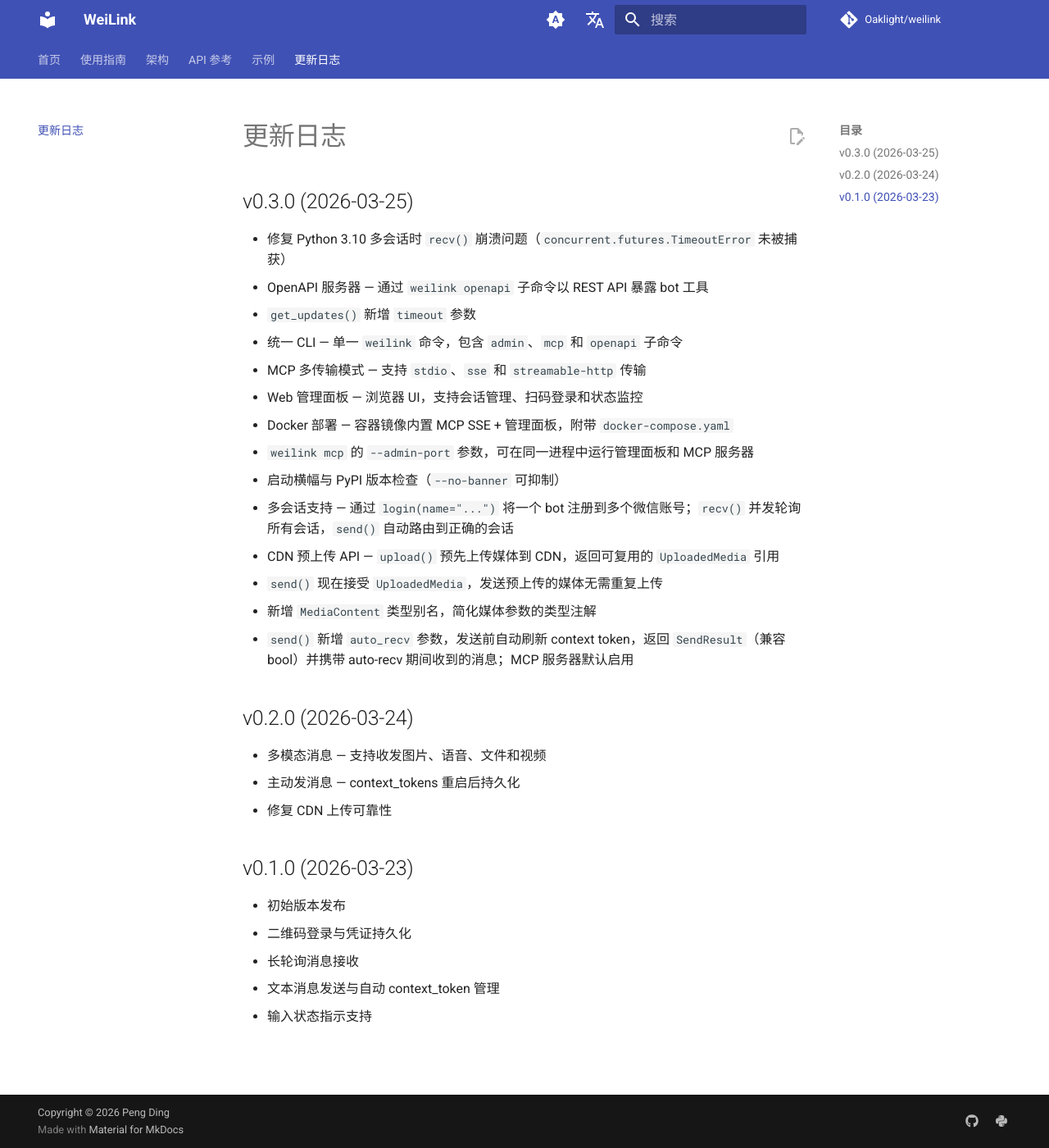
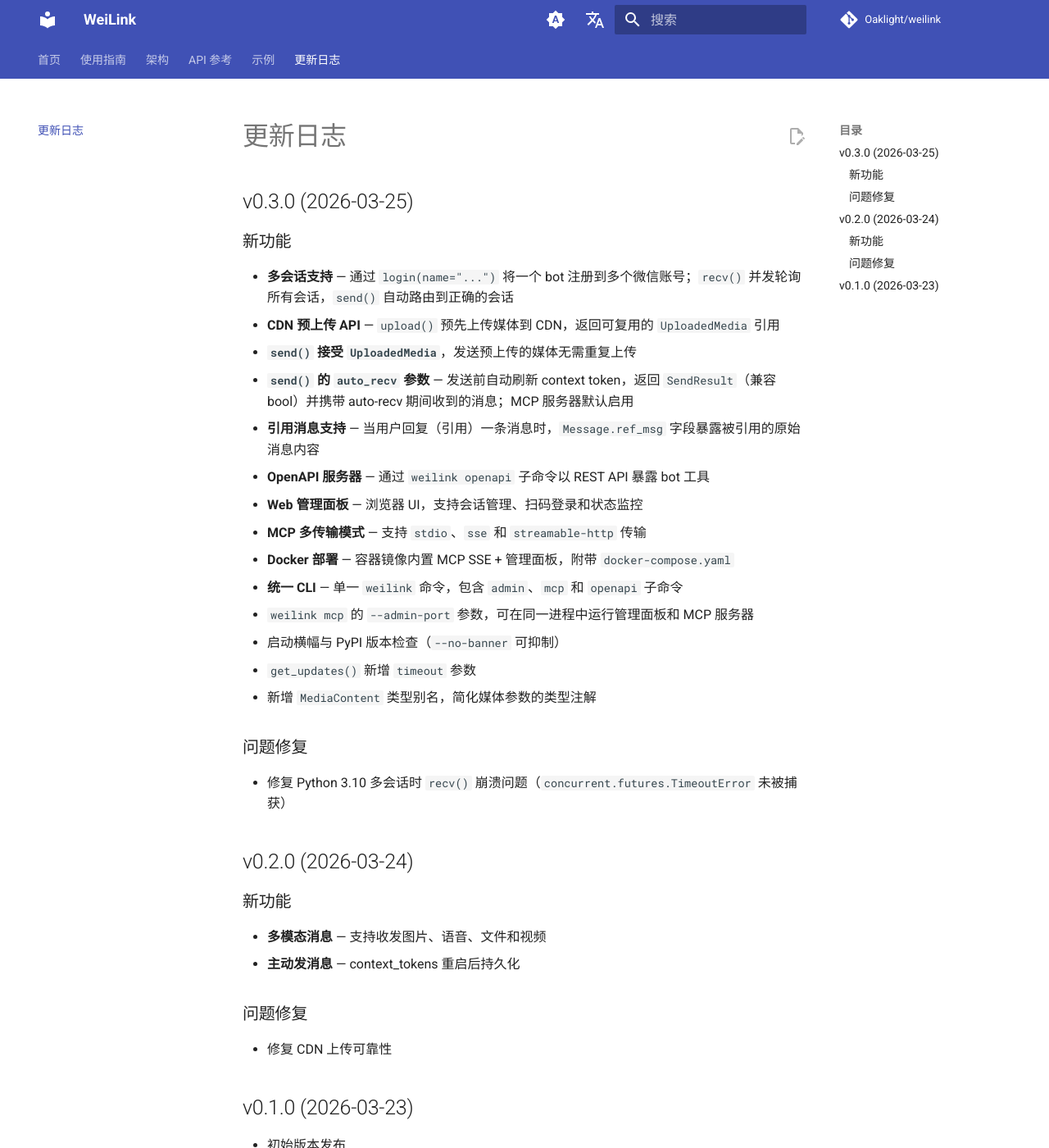
Before and after one commit to Oaklight/weilink, an MkDocs documentation site: the page built from docs/changelog.md, in a window 1280 px wide and 1400 px high. Shown: the whole window at 82% size. Built offline with MkDocs 1.6.1 and Material for MkDocs 9.7.7, drawn with Linux system fonts in a browser that asks for light colours; comment, search, counter and statistics services are not loaded.

Commit message:
分类更新日志条目并添加引用消息支持

```diff
--- a/docs/changelog.md
+++ b/docs/changelog.md
@@ -2,25 +2,36 @@
 
 ## v0.3.0 (2026-03-25)
 
-- 修复 Python 3.10 多会话时 `recv()` 崩溃问题（`concurrent.futures.TimeoutError` 未被捕获）
-- OpenAPI 服务器 — 通过 `weilink openapi` 子命令以 REST API 暴露 bot 工具
-- `get_updates()` 新增 `timeout` 参数
-- 统一 CLI — 单一 `weilink` 命令，包含 `admin`、`mcp` 和 `openapi` 子命令
-- MCP 多传输模式 — 支持 `stdio`、`sse` 和 `streamable-http` 传输
-- Web 管理面板 — 浏览器 UI，支持会话管理、扫码登录和状态监控
-- Docker 部署 — 容器镜像内置 MCP SSE + 管理面板，附带 `docker-compose.yaml`
+### 新功能
+
+- **多会话支持** — 通过 `login(name="...")` 将一个 bot 注册到多个微信账号；`recv()` 并发轮询所有会话，`send()` 自动路由到正确的会话
+- **CDN 预上传 API** — `upload()` 预先上传媒体到 CDN，返回可复用的 `UploadedMedia` 引用
+- **`send()` 接受 `UploadedMedia`**，发送预上传的媒体无需重复上传
+- **`send()` 的 `auto_recv` 参数** — 发送前自动刷新 context token，返回 `SendResult`（兼容 bool）并携带 auto-recv 期间收到的消息；MCP 服务器默认启用
+- **引用消息支持** — 当用户回复（引用）一条消息时，`Message.ref_msg` 字段暴露被引用的原始消息内容
+- **OpenAPI 服务器** — 通过 `weilink openapi` 子命令以 REST API 暴露 bot 工具
+- **Web 管理面板** — 浏览器 UI，支持会话管理、扫码登录和状态监控
+- **MCP 多传输模式** — 支持 `stdio`、`sse` 和 `streamable-http` 传输
+- **Docker 部署** — 容器镜像内置 MCP SSE + 管理面板，附带 `docker-compose.yaml`
+- **统一 CLI** — 单一 `weilink` 命令，包含 `admin`、`mcp` 和 `openapi` 子命令
 - `weilink mcp` 的 `--admin-port` 参数，可在同一进程中运行管理面板和 MCP 服务器
 - 启动横幅与 PyPI 版本检查（`--no-banner` 可抑制）
-- 多会话支持 — 通过 `login(name="...")` 将一个 bot 注册到多个微信账号；`recv()` 并发轮询所有会话，`send()` 自动路由到正确的会话
-- CDN 预上传 API — `upload()` 预先上传媒体到 CDN，返回可复用的 `UploadedMedia` 引用
-- `send()` 现在接受 `UploadedMedia`，发送预上传的媒体无需重复上传
+- `get_updates()` 新增 `timeout` 参数
 - 新增 `MediaContent` 类型别名，简化媒体参数的类型注解
-- `send()` 新增 `auto_recv` 参数，发送前自动刷新 context token，返回 `SendResult`（兼容 bool）并携带 auto-recv 期间收到的消息；MCP 服务器默认启用
+
+### 问题修复
+
+- 修复 Python 3.10 多会话时 `recv()` 崩溃问题（`concurrent.futures.TimeoutError` 未被捕获）
 
 ## v0.2.0 (2026-03-24)
 
-- 多模态消息 — 支持收发图片、语音、文件和视频
-- 主动发消息 — context_tokens 重启后持久化
+### 新功能
+
+- **多模态消息** — 支持收发图片、语音、文件和视频
+- **主动发消息** — context_tokens 重启后持久化
+
+### 问题修复
+
 - 修复 CDN 上传可靠性
 
 ## v0.1.0 (2026-03-23)
```
